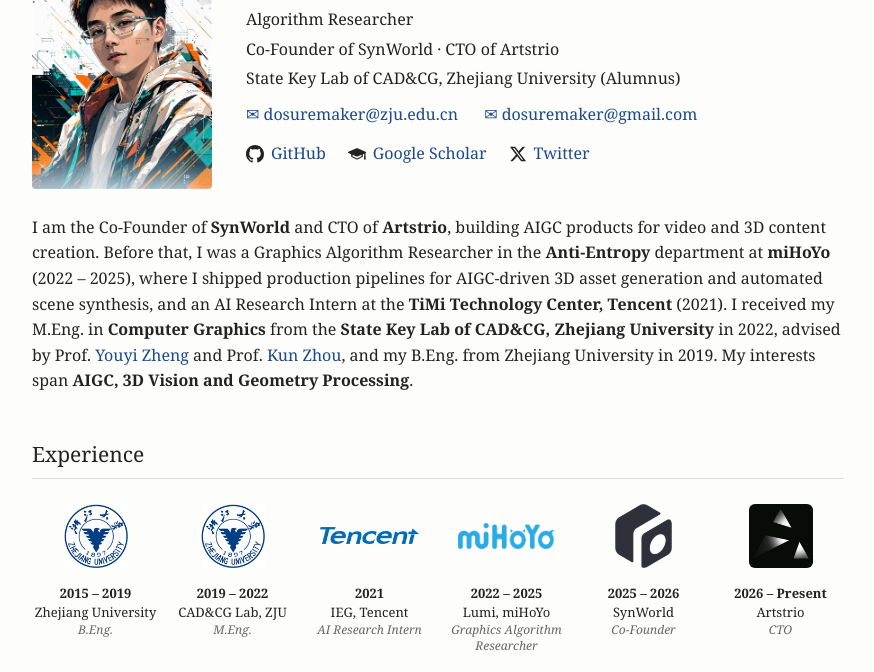
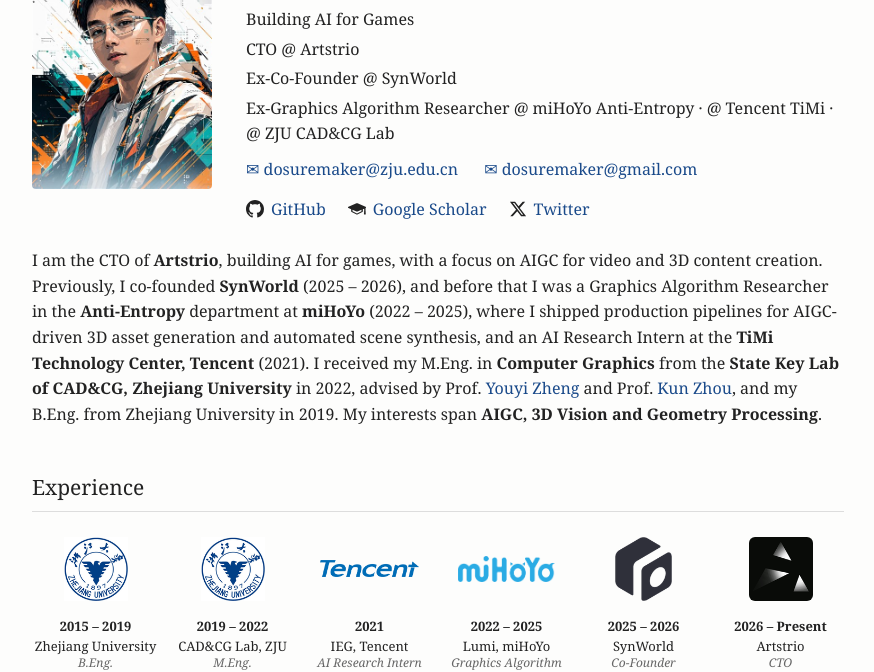
Before and after one commit to dosuremaker/dosuremaker.github.io, a plain HTML site: page index.html in a window 1280 px wide. Shown: the part 136-808 px from the top of the page, without its empty margins (202-1076 px from the left). Drawn offline with Linux system fonts and the light colour scheme.

Commit message:
Update headline to Building AI for Games; mark past roles as ex-

```diff
--- a/index.html
+++ b/index.html
@@ -9,12 +9,12 @@
 <!-- Baidu site verification (replace YOUR_BAIDU_CODE with actual code) -->
 <meta name="baidu-site-verification" content="YOUR_BAIDU_CODE">
 <title>Zhongshuo Du (Soren) - Homepage</title>
-<meta name="description" content="Zhongshuo Du (Soren Du, 杜仲烁) — Algorithm Researcher in AIGC, 3D Vision and Geometry Processing. Co-Founder of SynWorld, CTO of Artstrio, formerly miHoYo & Tencent. State Key Lab of CAD&CG, Zhejiang University.">
+<meta name="description" content="Zhongshuo Du (Soren Du, 杜仲烁) — Building AI for Games. CTO of Artstrio, ex-Co-Founder of SynWorld, ex-Graphics Algorithm Researcher at miHoYo Anti-Entropy, Tencent TiMi and ZJU CAD&CG Lab.">
 <link rel="canonical" href="https://dosuremaker.github.io/">
 <meta name="robots" content="index, follow">
 <meta property="og:type" content="profile">
 <meta property="og:title" content="Zhongshuo Du (Soren) - Homepage">
-<meta property="og:description" content="Algorithm Researcher in AIGC, 3D Vision and Geometry Processing. Co-Founder of SynWorld, CTO of Artstrio, formerly miHoYo & Tencent.">
+<meta property="og:description" content="Building AI for Games. CTO of Artstrio, ex-Co-Founder of SynWorld, ex-Graphics Algorithm Researcher at miHoYo Anti-Entropy, Tencent TiMi and ZJU CAD&CG Lab.">
 <meta property="og:url" content="https://dosuremaker.github.io/">
 <meta property="og:image" content="https://dosuremaker.github.io/source_files/suremaker.jpg">
 <script type="application/ld+json">
@@ -25,7 +25,7 @@
   "alternateName": ["Soren Du", "Soren", "杜仲烁"],
   "url": "https://dosuremaker.github.io/",
   "image": "https://dosuremaker.github.io/source_files/suremaker.jpg",
-  "jobTitle": "Algorithm Researcher",
+  "jobTitle": "CTO, Artstrio",
   "alumniOf": "Zhejiang University",
   "sameAs": [
     "https://github.com/dosuremaker",
@@ -52,9 +52,10 @@
     <img class="portrait" src="source_files/suremaker.jpg" alt="Zhongshuo Du">
     <div class="info">
       <h1>Zhongshuo Du (Soren) &nbsp;杜仲烁</h1>
-      <p>Algorithm Researcher</p>
-      <p>Co-Founder of SynWorld &middot; CTO of Artstrio</p>
-      <p>State Key Lab of CAD&amp;CG, Zhejiang University (Alumnus)</p>
+      <p>Building AI for Games</p>
+      <p>CTO @ Artstrio</p>
+      <p>Ex-Co-Founder @ SynWorld</p>
+      <p>Ex-Graphics Algorithm Researcher @ miHoYo Anti-Entropy &middot; @ Tencent TiMi &middot; @ ZJU CAD&amp;CG Lab</p>
       <p class="email">
         <a href="mailto:dosuremaker@zju.edu.cn">&#9993; dosuremaker@zju.edu.cn</a>
         <a href="mailto:dosuremaker@gmail.com">&#9993; dosuremaker@gmail.com</a>
@@ -77,8 +78,8 @@
   </div>
 
   <p class="bio">
-    I am the Co-Founder of <b>SynWorld</b> and CTO of <b>Artstrio</b>, building AIGC products
-    for video and 3D content creation. Before that, I was a Graphics Algorithm Researcher in the
+    I am the CTO of <b>Artstrio</b>, building AI for games, with a focus on AIGC for video and
+    3D content creation. Previously, I co-founded <b>SynWorld</b> (2025 – 2026), and before that I was a Graphics Algorithm Researcher in the
     <b>Anti-Entropy</b> department at <b>miHoYo</b> (2022 – 2025), where I shipped production
     pipelines for AIGC-driven 3D asset generation and automated scene synthesis, and an AI Research
     Intern at the <b>TiMi Technology Center, Tencent</b> (2021).
```
